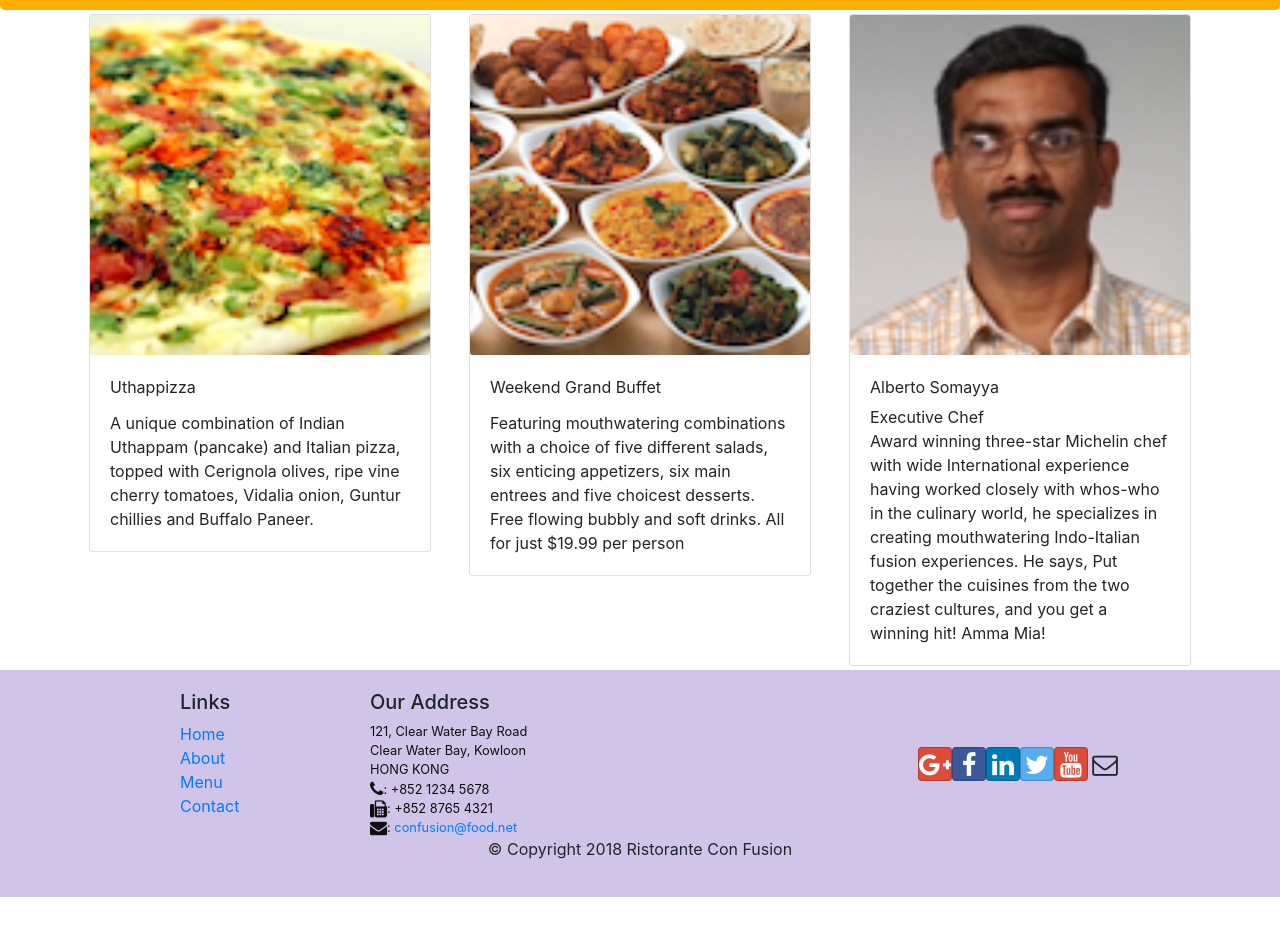
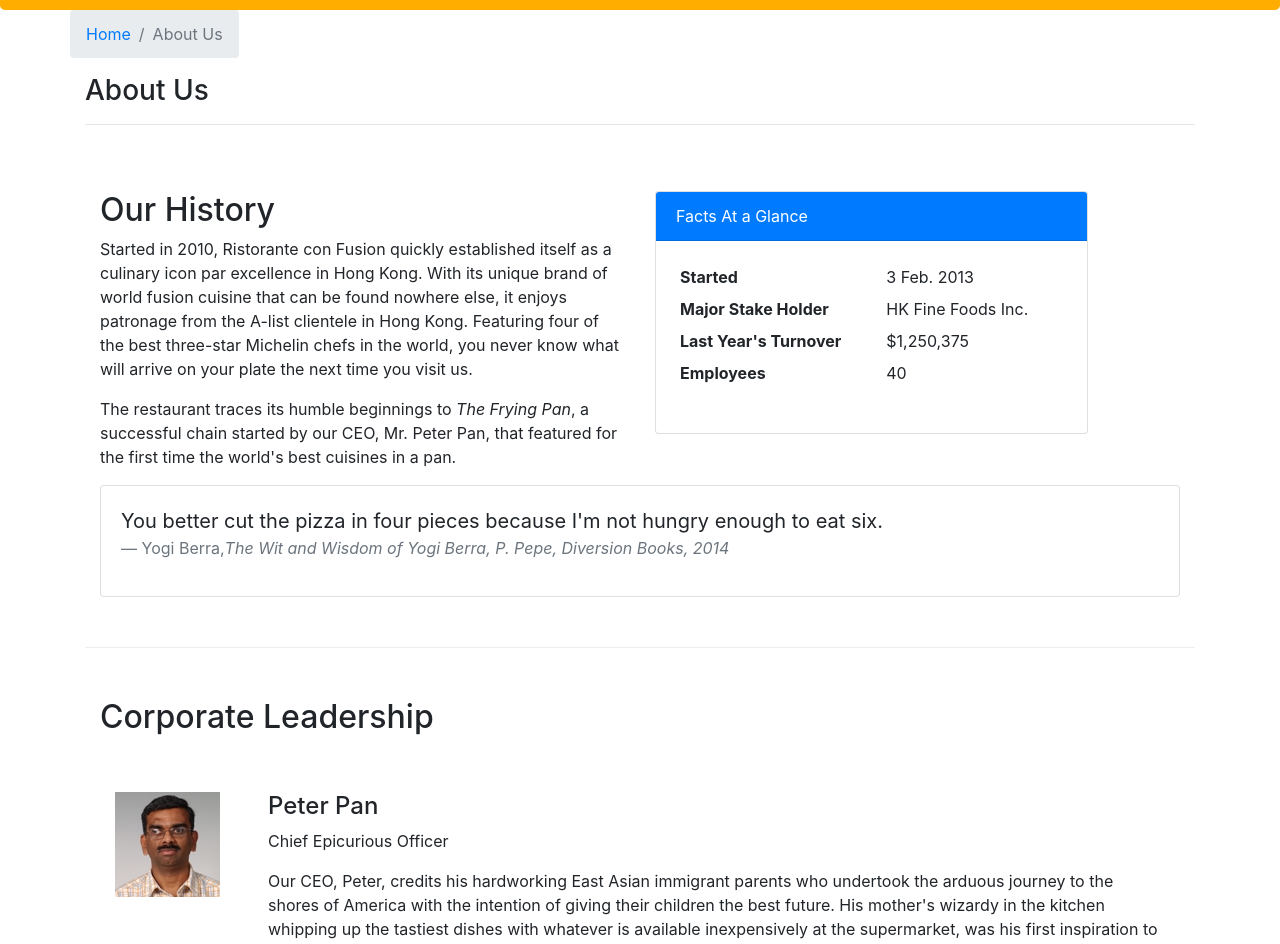
Before and after one commit to SofiiaChaban/ReactAppCourse, a React (Create React App) app: page /aboutus in a window 1280 px wide. Before the commit this address led to /home. Shown: the part 340-1284 px from the top of the page. Before the commit the page ends 1237 px from the top, so only its background shows below. Built offline with nearby package versions, Linux system fonts and the light colour scheme.

Commit message:
about component added

```diff
--- /dev/null
+++ b/src/components/AboutComponent.js
@@ -0,0 +1,92 @@
+import React from 'react';
+import { Breadcrumb, BreadcrumbItem, Card, CardBody, CardHeader, Media } from 'reactstrap';
+import { Link } from 'react-router-dom';
+
+function RenderLeaders({leader}){
+    return(
+        <Media tag="li">
+            <Media left>
+                <Media object src={leader.image} alt={leader.name}/>
+            </Media>
+            <Media body className="ml-5">
+                <Media heading>{leader.name}</Media>
+                <p>{leader.designation}</p>
+                <p>{leader.description}</p>
+            </Media>
+        </Media>
+    );
+}
+
+function About(props) {
+
+    const leaders = props.leaders.map((leader) => {
+        return (
+            <div key={leader.id} className="col-12 mt-5">
+                <RenderLeaders leader={leader}/>
+            </div>
+        );
+    });
+
+    return(
+        <div className="container">
+            <div className="row">
+                <Breadcrumb>
+                    <BreadcrumbItem><Link to="/home">Home</Link></BreadcrumbItem>
+                    <BreadcrumbItem active>About Us</BreadcrumbItem>
+                </Breadcrumb>
+                <div className="col-12">
+                    <h3>About Us</h3>
+                    <hr />
+                </div>
+            </div>
+            <div className="row row-content">
+                <div className="col-12 col-md-6">
+                    <h2>Our History</h2>
+                    <p>Started in 2010, Ristorante con Fusion quickly established itself as a culinary icon par excellence in Hong Kong. With its unique brand of world fusion cuisine that can be found nowhere else, it enjoys patronage from the A-list clientele in Hong Kong.  Featuring four of the best three-star Michelin chefs in the world, you never know what will arrive on your plate the next time you visit us.</p>
+                    <p>The restaurant traces its humble beginnings to <em>The Frying Pan</em>, a successful chain started by our CEO, Mr. Peter Pan, that featured for the first time the world's best cuisines in a pan.</p>
+                </div>
+                <div className="col-12 col-md-5">
+                    <Card>
+                        <CardHeader className="bg-primary text-white">Facts At a Glance</CardHeader>
+                        <CardBody>
+                            <dl className="row p-1">
+                                <dt className="col-6">Started</dt>
+                                <dd className="col-6">3 Feb. 2013</dd>
+                                <dt className="col-6">Major Stake Holder</dt>
+                                <dd className="col-6">HK Fine Foods Inc.</dd>
+                                <dt className="col-6">Last Year's Turnover</dt>
+                                <dd className="col-6">$1,250,375</dd>
+                                <dt className="col-6">Employees</dt>
+                                <dd className="col-6">40</dd>
+                            </dl>
+                        </CardBody>
+                    </Card>
+                </div>
+                <div className="col-12">
+                    <Card>
+                        <CardBody className="bg-faded">
+                            <blockquote className="blockquote">
+                                <p className="mb-0">You better cut the pizza in four pieces because
+                                    I'm not hungry enough to eat six.</p>
+                                <footer className="blockquote-footer">Yogi Berra,
+                                <cite title="Source Title">The Wit and Wisdom of Yogi Berra,
+                                    P. Pepe, Diversion Books, 2014</cite>
+                                </footer>
+                            </blockquote>
+                        </CardBody>
+                    </Card>
+                </div>
+            </div>
+            <div className="row row-content">
+                <div className="col-12">
+                    <h2>Corporate Leadership</h2>
+                </div>
+                <div className="col-12">
+                        {leaders}
+                </div>
+            </div>
+        </div>
+    );
+}
+
+export default About;
--- a/src/components/MainComponent.js
+++ b/src/components/MainComponent.js
@@ -5,6 +5,7 @@
 import Footer from './FooterComponent';
 import DishDetail from './DishDetailComponent';
 import Contact from './ContactComponent'
+import About from './AboutComponent';
 import {DISHES} from '../shared/dishes';
 import {COMMENTS} from '../shared/comments';
 import {LEADERS} from '../shared/leaders';
@@ -55,6 +56,7 @@
             <Route exact path="/menu" component={()=><Menu dishes={this.state.dishes}/>}/>
             <Route path="/menu/:dishId" component = {DishWithId} />
             <Route exact path="/contactus" component={Contact}/>
+            <Route exact path="/aboutus" component={()=> <About leaders={this.state.leaders}/>}/>
             <Redirect to="/home" />
         </Switch>
        <Footer/>
```
